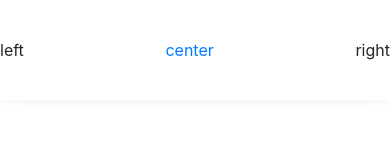
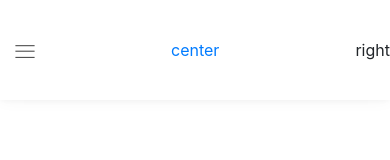
Before and after one commit to ZuevR/many-projects, a React (Create React App) app: page / in a window 390 px wide. Shown: the top 160 px of the page. Built offline with nearby package versions, Linux system fonts and the light colour scheme.

Commit message:
added MenuButton (mobile)

```diff
--- a/src/components/Header/index.jsx
+++ b/src/components/Header/index.jsx
@@ -9,9 +9,9 @@ const Header = () => (
   <nav className={`navbar fixed-top ${styles.navbar}`}>
     <div className="d-flex align-items-center navbar-left">
       <MenuButton
-        classNames="d-none d-md-block"
+        classNamesDesktop="d-none d-md-block"
+        classNamesMobile="d-xs-block d-sm-block d-md-none"
       />
-      left
     </div>
     <Link to="/">center</Link>
     <div className="navbar-right">
--- a/src/components/Menu-Button/Menu-Button.module.scss
+++ b/src/components/Menu-Button/Menu-Button.module.scss
@@ -21,3 +21,15 @@
     width: 10px;
   }
 }
+
+.menu-button-mobile {
+  color: #8f8f8f;
+  text-align: center;
+  margin-left: 15px;
+}
+
+@media only screen and (max-width: 767px) {
+  .menu-button-mobile {
+    width: 20px;
+  }
+}
--- a/src/components/Menu-Button/index.jsx
+++ b/src/components/Menu-Button/index.jsx
@@ -3,14 +3,15 @@ import PropTypes from 'prop-types';
 
 import styles from './Menu-Button.module.scss';
 
-const MenuButton = ({ classNames, openMain, openSub, onClickFunc }) => {
+const MenuButton = ({ classNamesDesktop, classNamesMobile, openMain, openSub, onClickFunc }) => {
   const handleClick = (event) => {
     event.preventDefault();
     onClickFunc();
   };
 
   return (
-    <a href="/" className={`${styles['menu-button']} ${classNames}`} onClick={handleClick}>
+    <>
+      <a href="/" className={`${styles['menu-button']} ${classNamesDesktop}`} onClick={handleClick}>
         <svg className={`${styles.main} ${openMain ? styles.opened : ''}`} viewBox="0 0 9 17">
           <rect x="0.48" y="0.5" width="7" height="1" />
           <rect x="0.48" y="7.5" width="7" height="1" />
@@ -22,21 +23,32 @@ const MenuButton = ({ classNames, openMain, openSub, onClickFunc }) => {
           <rect x="1.56" y="15.5" width="16" height="1" />
         </svg>
       </a>
+      <a href="/" className={`${styles['menu-button-mobile']} ${classNamesMobile}`} onClick={handleClick}>
+        <svg viewBox="0 0 26 17">
+          <rect x="0.5" y="0.5" width="25" height="1" />
+          <rect x="0.5" y="7.5" width="25" height="1" />
+          <rect x="0.5" y="15.5" width="25" height="1" />
+        </svg>
+      </a>
+    </>
   );
 };
 
 MenuButton.propTypes = {
-  classNames: PropTypes.string,
+  classNamesDesktop: PropTypes.string,
+  classNamesMobile: PropTypes.string,
   openMain: PropTypes.bool,
   openSub: PropTypes.bool,
   onClickFunc: PropTypes.func,
 };
 
 MenuButton.defaultProps = {
-  classNames: '',
+  classNamesDesktop: '',
+  classNamesMobile: '',
   openMain: false,
   openSub: false,
-  onClickFunc: () => {},
+  onClickFunc: () => {
+  },
 };
 
 export default MenuButton;
```
Also changed, not shown: .eslintrc.json. Lines whose indentation alone changed are shown as unchanged.
